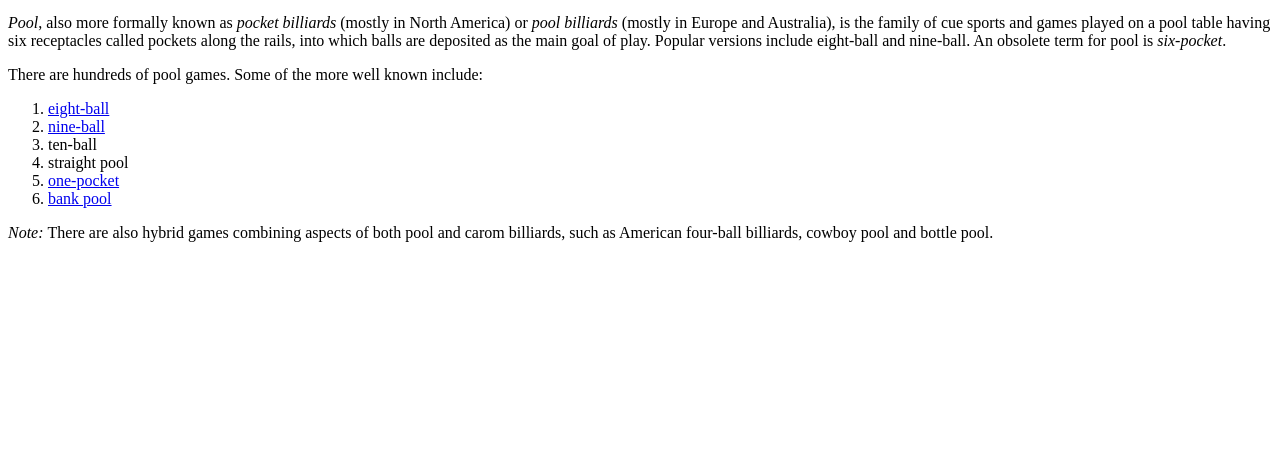
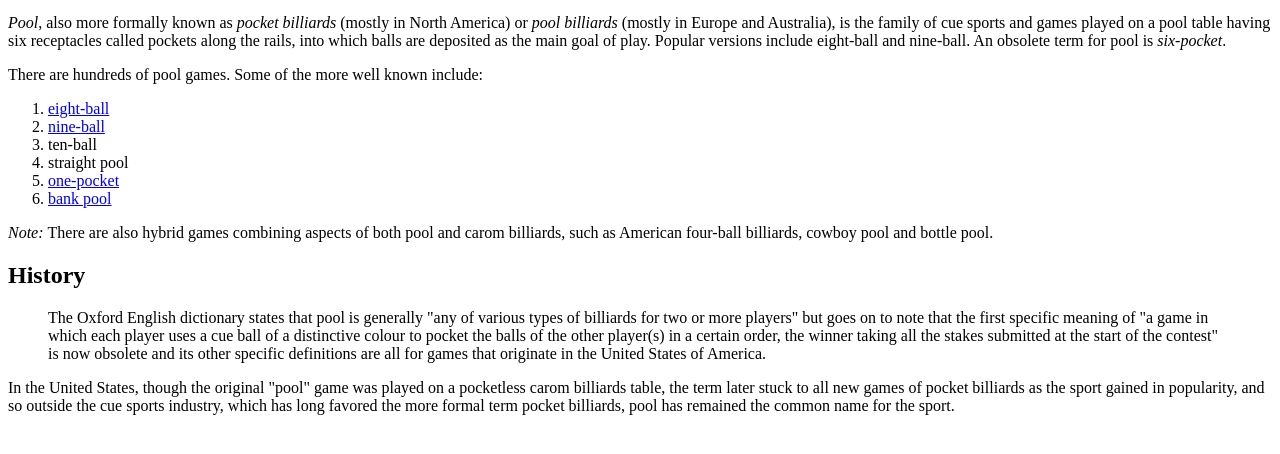
Before and after one commit to acrussell/dws1, a plain HTML site: page project1/index.html in a window 1280 px wide. Shown: the part 154-608 px from the top of the page. Drawn offline with Linux system fonts and the light colour scheme.

Commit message:
history div created

```diff
--- a/project1/index.html
+++ b/project1/index.html
@@ -32,5 +32,11 @@
     </ol>
     <p><em>Note: </em>There are also hybrid games combining aspects of both pool and carom billiards, such as American four-ball billiards, cowboy pool and bottle pool.</p>
 </div> <!-- End of about div -->
+<!-- Start of history div -->
+<div id="history">
+    <h2>History</h2>
+    <blockquote><p>The Oxford English dictionary states that pool is generally "any of various types of billiards for two or more players" but goes on to note that the first specific meaning of "a game in which each player uses a cue ball of a distinctive colour to pocket the balls of the other player(s) in a certain order, the winner taking all the stakes submitted at the start of the contest" is now obsolete and its other specific definitions are all for games that originate in the United States of America.</p></blockquote>
+    <p>In the United States, though the original "pool" game was played on a pocketless carom billiards table, the term later stuck to all new games of pocket billiards as the sport gained in popularity, and so outside the cue sports industry, which has long favored the more formal term pocket billiards, pool has remained the common name for the sport.</p>
+</div> <!-- End of history nav div -->
 </body>
 </html>
```
